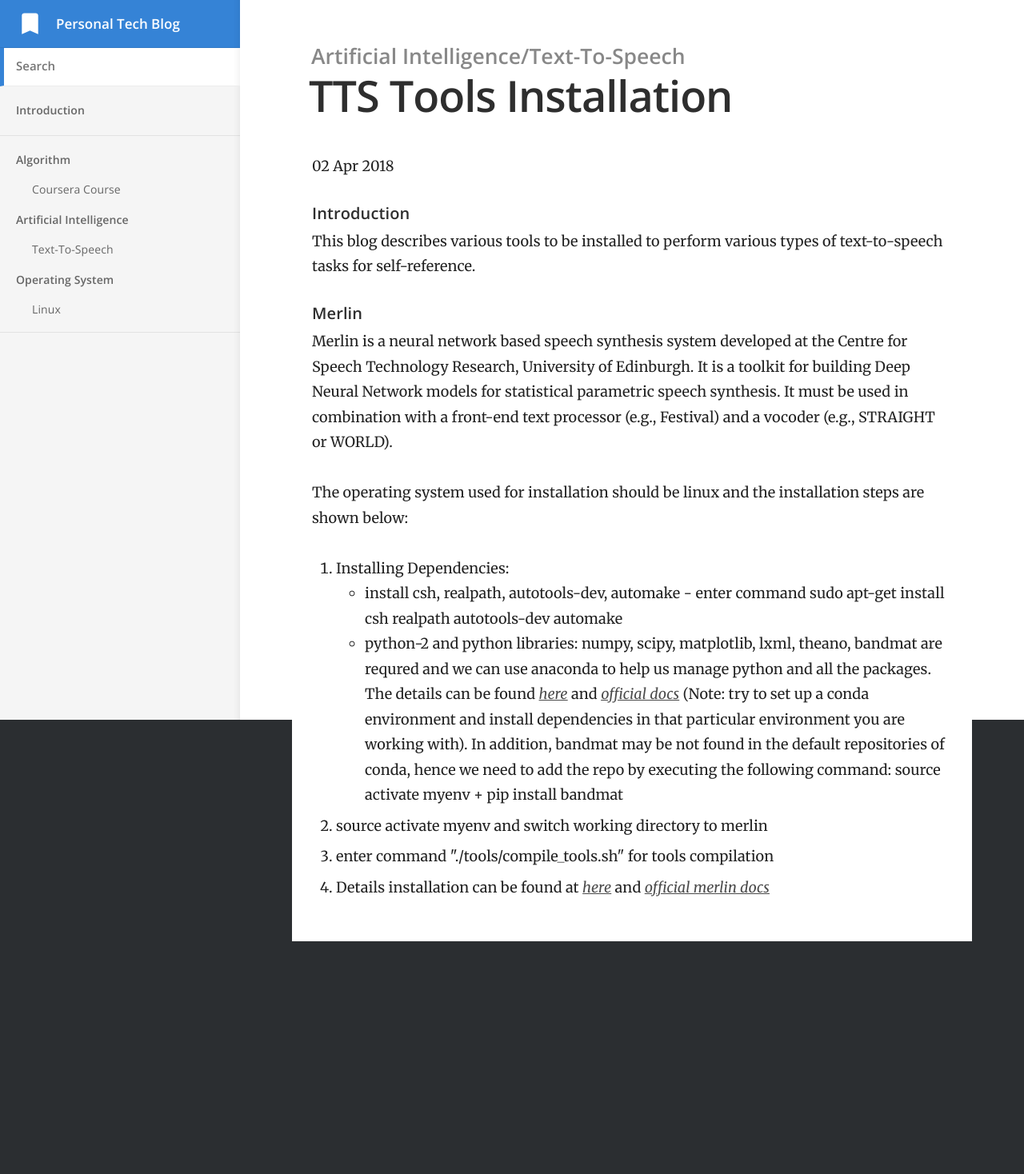
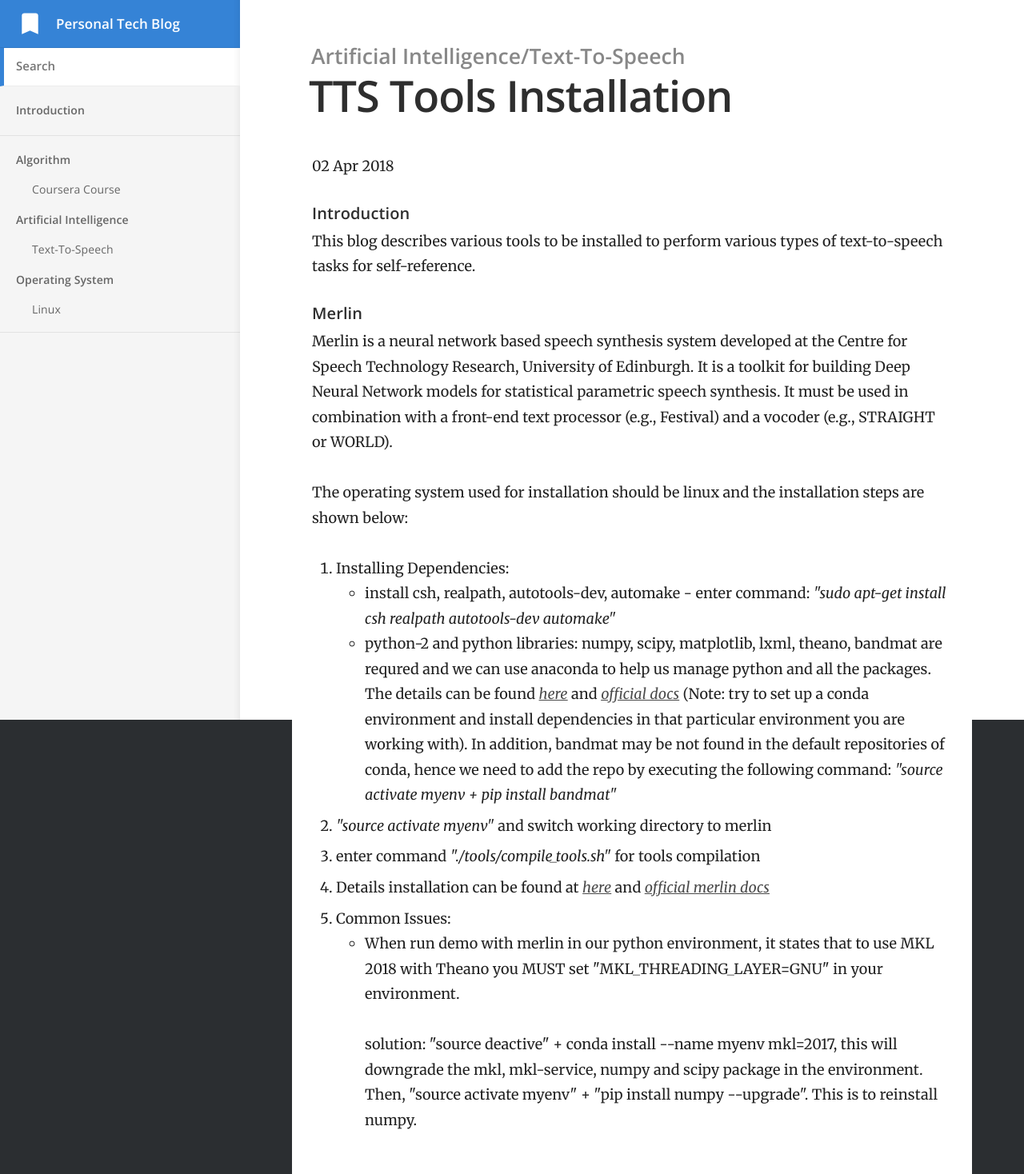
Before and after one commit to shadowoom/shadowoom.github.io, a Jekyll site: the page built from _posts/2018-04-02-tools-installation.html, in a window 1280 px wide. Shown: the whole page at 80% size. Built offline with Jekyll 4.4.1, drawn with Linux system fonts in a browser that asks for light colours; before the commit the page ends 1177 px from its top, so only the background shows below that.

Commit message:
modify 2018-04-02-tools-installation.html merlin installation part

```diff
--- a/_posts/2018-04-02-tools-installation.html
+++ b/_posts/2018-04-02-tools-installation.html
@@ -21,14 +21,26 @@ category: Artificial Intelligence/Text-To-Speech
 	<li>Installing Dependencies:
 		<ul>
 			<li>
-				install csh, realpath, autotools-dev, automake - enter command sudo apt-get install csh realpath autotools-dev automake
+				install csh, realpath, autotools-dev, automake - enter command: <em>"sudo apt-get install csh realpath autotools-dev automake"</em>
 			</li>
 			<li>
-				python-2 and python libraries: numpy, scipy, matplotlib, lxml, theano, bandmat are requred and we can use anaconda to help us manage python and all the packages. The details can be found <em><a href="https://www.digitalocean.com/community/tutorials/how-to-install-the-anaconda-python-distribution-on-ubuntu-16-04">here</a></em>  and <em><a href="https://conda.io/docs/index.html">official docs</a></em> (Note: try to set up a conda environment and install dependencies in that particular environment you are working with). In addition, bandmat may be not found in the default repositories of conda, hence we need to add the repo by executing the following command: source activate myenv + pip install bandmat
+				python-2 and python libraries: numpy, scipy, matplotlib, lxml, theano, bandmat are requred and we can use anaconda to help us manage python and all the packages. The details can be found <em><a href="https://www.digitalocean.com/community/tutorials/how-to-install-the-anaconda-python-distribution-on-ubuntu-16-04">here</a></em>  and <em><a href="https://conda.io/docs/index.html">official docs</a></em> (Note: try to set up a conda environment and install dependencies in that particular environment you are working with). In addition, bandmat may be not found in the default repositories of conda, hence we need to add the repo by executing the following command: <em>"source activate myenv + pip install bandmat"</em>
 			</li>
 		</ul>
 	</li>
-	<li>source activate myenv and switch working directory to merlin</li>
-	<li>enter command "./tools/compile_tools.sh" for tools compilation</li>
+	<li><em>"source activate myenv"</em> and switch working directory to merlin</li>
+	<li>enter command <em>"./tools/compile_tools.sh"</em> for tools compilation</li>
 	<li>Details installation can be found at <em><a href="http://jrmeyer.github.io/tts/2017/02/14/Installing-Merlin.html">here</a></em> and <em><a href="https://cstr-edinburgh.github.io/merlin/">official merlin docs</a></em></li>
+	<li>Common Issues:
+		<ul>
+			<li>
+				<p>
+					When run demo with merlin in our python environment, it states that to use MKL 2018 with Theano you MUST set "MKL_THREADING_LAYER=GNU" in your environment.
+				</p>
+				<p>
+					solution: "source deactive" +  conda install --name myenv mkl=2017, this will downgrade the mkl, mkl-service, numpy and scipy package in the environment. Then, "source activate myenv" + "pip install numpy --upgrade". This is to reinstall numpy.
+				</p>
+			</li>
+		</ul>
+	</li>
 </ol>
```
